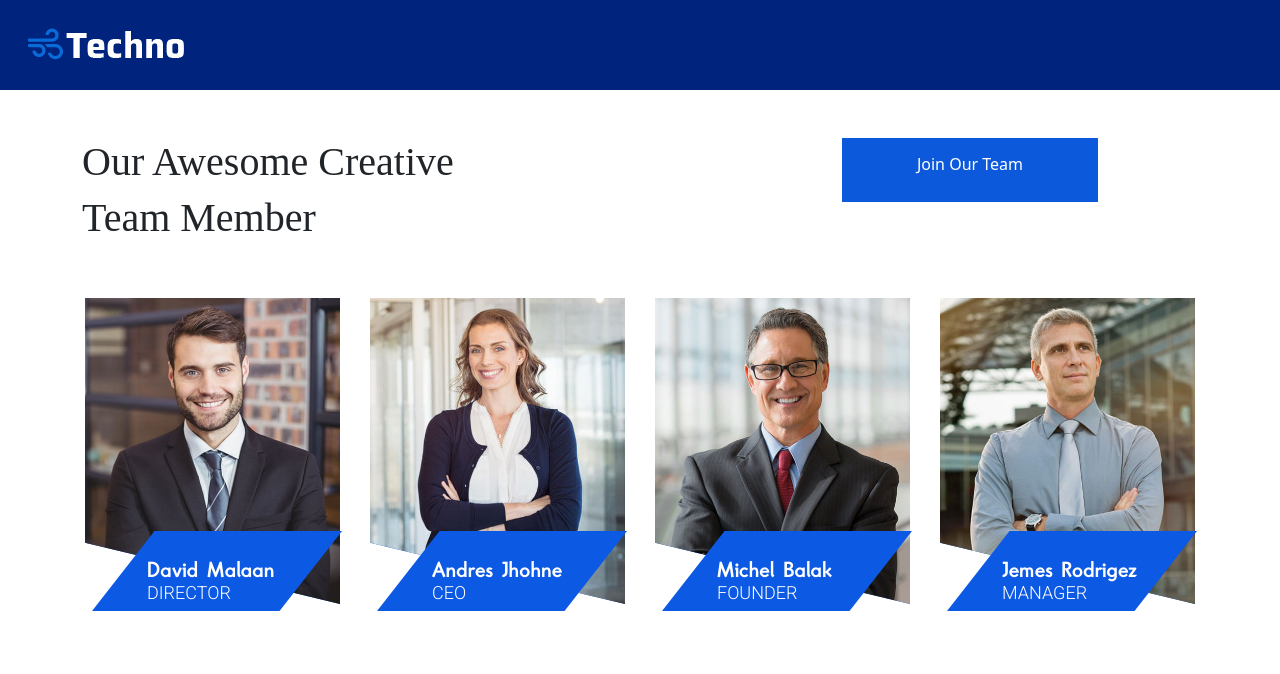
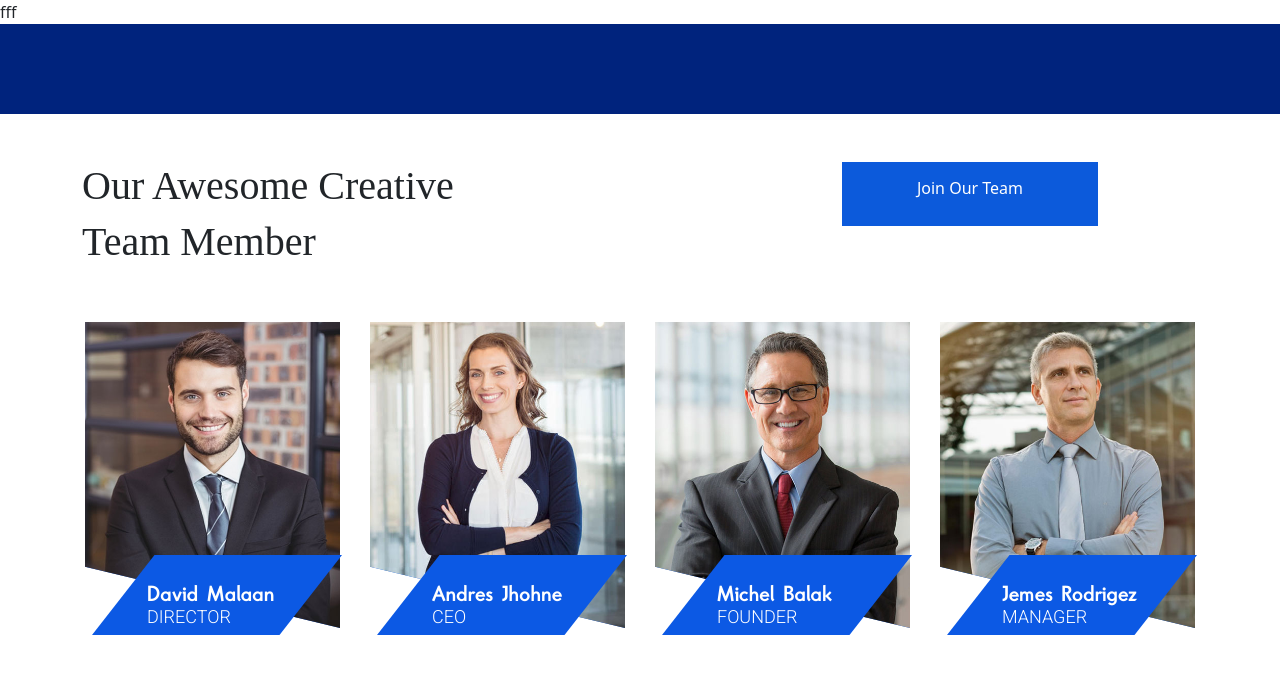
Before and after one commit to lvicanata7/Techno-07-12, a plain HTML site: page index.html in a window 1280 px wide. Shown: the top 674 px of the page. Drawn offline with nearby package versions, Linux system fonts and the light colour scheme; a web font is replaced by a local one.

Commit message:
Egor commit

```diff
--- a/index.html
+++ b/index.html
@@ -22,10 +22,10 @@
 </head>
 
 <body>
-
+fff
     <header>
         <nav>
-            <img src="images/logo.png" alt="Logo">
+            <!-- <img src="images/logo.png" alt="Logo"> -->
         </nav>
     </header>
 
```
Also changed, not shown: 1 other file.
